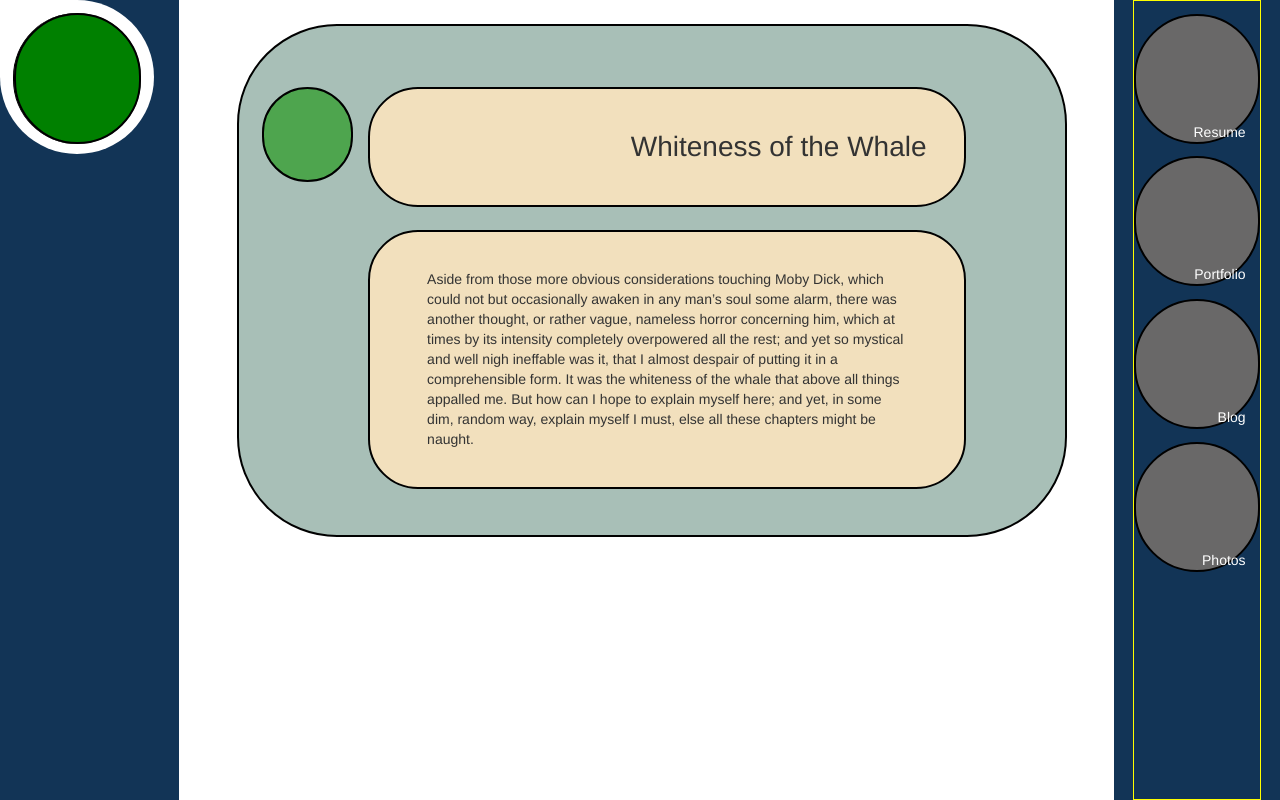
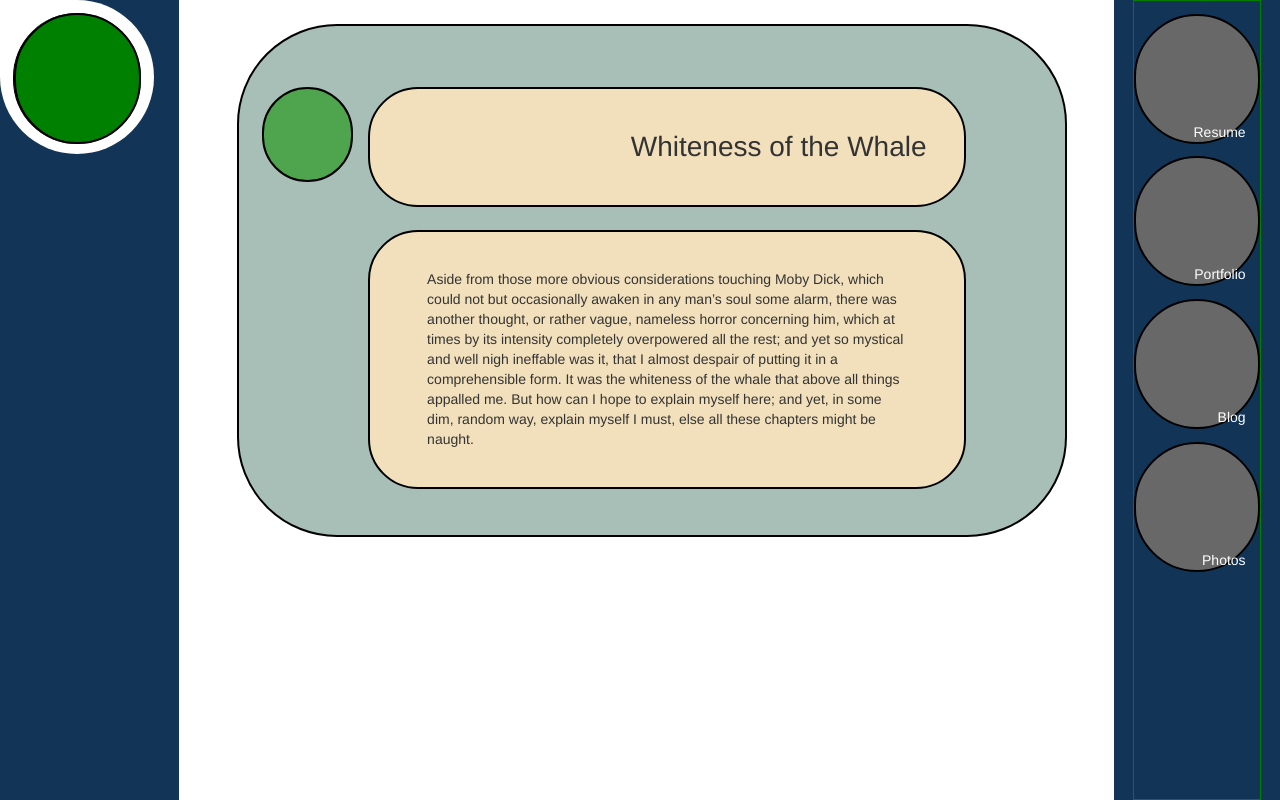
Before and after one commit to thewren/MyWebPage, a Flask app: page / in a window 1280 px wide. Run offline with Flask 2, Linux system fonts and the light colour scheme; some libraries are stand-ins or nearby versions.

Commit message:
Changing Border Colors in CSS

```diff
--- a/static/css/style.css
+++ b/static/css/style.css
@@ -220,7 +220,7 @@
 		display: inline-block;
 		float: right;
 
-		border: 1px solid yellow;
+		border: 1px solid green;
 	}
 
 	.triangle-up	{
```
